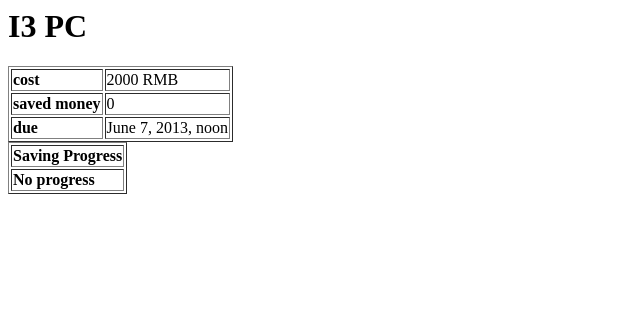
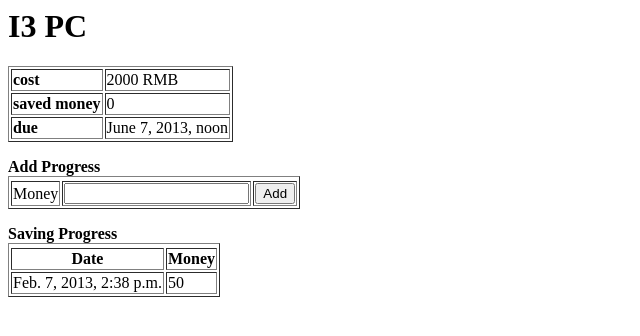
Before and after one commit to lookflying/lsecret_new, a Django app: page /saving_plan/2/ in a window 1280 px wide. Shown: the top 336 px of the page, without its empty margins (0-640 px from the left). Run offline with Django 3.2, Linux system fonts and the light colour scheme; data comes from the database, SQL or seed files in the repository; both versions use the stored data as it was after the commit; parts of the project's set-up code (start-up, migrations or seed data) failed here and were passed over.

Commit message:
solved csrf

```diff
--- a/lsecret/settings.py
+++ b/lsecret/settings.py
@@ -1,10 +1,10 @@
 # Django settings for lsecret project.
 import os
-DEBUG = False
+DEBUG = True
 TEMPLATE_DEBUG = DEBUG
 
 ADMINS = (
-    # ('Your Name', 'your_email@example.com'),
+	 ('lookflying', 'lookflying@gmail.com'),
 )
 
 MANAGERS = ADMINS
@@ -120,7 +120,7 @@ INSTALLED_APPS = (
     'django.contrib.admin',
     # Uncomment the next line to enable admin documentation:
     # 'django.contrib.admindocs',
-	'saving_plan'
+	'saving_plan',
 )
 
 # A sample logging configuration. The only tangible logging
--- a/lsecret/urls.py
+++ b/lsecret/urls.py
@@ -21,6 +21,7 @@ urlpatterns = patterns('',
 				template_name='saving_plan/index.html')),
 #	url(r'^saving_plan/$', 'saving_plan.views.index'),
 	url(r'^saving_plan/(?P<plan_id>\d+)/$', 'saving_plan.views.detail'),
+	url(r'^saving_plan/(?P<plan_id>\d+)/add_progress/$', 'saving_plan.views.add_progress'),
     # Uncomment the next line to enable the admin:
     url(r'^admin/', include(admin.site.urls)),
 )
--- a/saving_plan/views.py
+++ b/saving_plan/views.py
@@ -1,7 +1,11 @@
-from django.http import HttpResponse
+from django.http import HttpResponse, HttpResponseRedirect
 from saving_plan.models import *
 from django.shortcuts import render_to_response, get_object_or_404
 from django.utils import timezone
+from django.core.urlresolvers import reverse
+from django.core.context_processors import csrf
+from django.template import RequestContext
+
 def index(request):
 		plan_list = SavingPlan.objects.all()
 		return render_to_response('saving_plan/index.html', {'plan_list': plan_list})
@@ -10,7 +14,8 @@ def detail(request, plan_id):
 		plan = get_object_or_404(SavingPlan, pk=plan_id)
 		if plan.last_calc_time <= plan.last_progress_time:
 			calc_saved_money(plan)
-		return render_to_response('saving_plan/detail.html', {'plan': plan})
+		progress_list = SavingProgress.objects.filter(plan=plan_id)
+		return render_to_response('saving_plan/detail.html', {'plan': plan, 'progress_list': progress_list}, context_instance=RequestContext(request))
 
 def calc_saved_money(plan):
 		progress_list = SavingProgress.objects.filter(plan=plan.id)
@@ -22,7 +27,10 @@ def calc_saved_money(plan):
 		plan.save()
 		return saved_money
 
-def add_progress(progress):
-		plan = SavingProgress.objects.get(pk=progress.plan)
+def add_progress(request, plan_id):
+		plan = get_object_or_404(SavingPlan, pk=plan_id)
 		plan.last_progress_time = timezone.now()
 		plan.save()
+		progress = SavingProgress(plan_id=plan_id, money=request.POST['money'])
+		progress.save();
+		return HttpResponseRedirect(reverse('saving_plan.views.detail', args=(plan_id,)))
--- a/templates/saving_plan/detail.html
+++ b/templates/saving_plan/detail.html
@@ -1,6 +1,6 @@
 {% if plan %}
 	<h1>{{plan.name}}</h1>
-	<table border="1">
+	<p><table border="1">
 		<tr>
 			<td><b>cost</b></td>
 			<td>{{plan.cost}} RMB</td>
@@ -13,20 +13,37 @@
 			<td><b>due</b></td>
 			<td>{{plan.due}}</td>
 		</tr>
-	</table>
-	<table border='1'>
-		<tr>
-			<th>Saving Progress</th>
-		</tr>
-		{% if progress %}
-			{% for p in progress %}
-				<tr>p.date</tr>
-				<tr>p.money</tr>
+	</table></p>
+
+	<p><form action="/saving_plan/{{ plan.id }}/add_progress/" method="post">{% csrf_token %}
+		<table border='1'>
+			<tr><b>Add Progress</b></tr>
+			<tr>
+				<td>Money</td>
+				<td><input type="text" name="money" id="money" value=""/></td>
+				<td><input type="submit" value="Add"/></td>
+			</tr>
+		</table>
+	</form>	</p>
+
+	<p><table border='1'>
+		<tr><b>Saving Progress</b></tr>
+		{% if progress_list %}
+			<tr>
+				<th>Date</th>
+				<th>Money</th>
+			</tr>
+			{% for p in progress_list %}
+				<tr>
+					<td>{{p.date}}</td>
+					<td>{{p.money}}</td>
+				</tr>
 			{% endfor %}
 		{% else %}
 			<tr>
 				<td><b>No progress</b></td>
 			</tr>
 		{% endif %}
-	</table>
+	</table></p>
+
 {% endif %}
```
Also changed, not shown: lsecret_db.sqlite.
